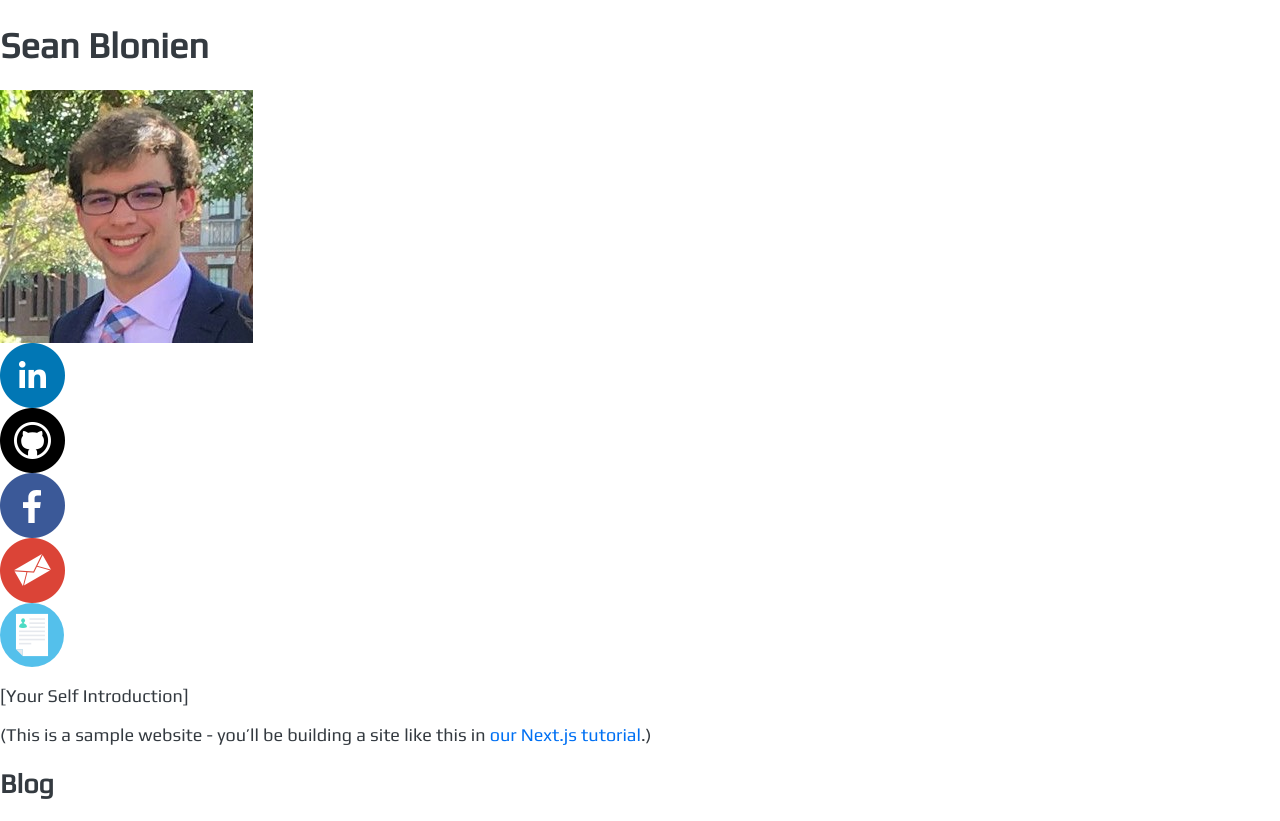
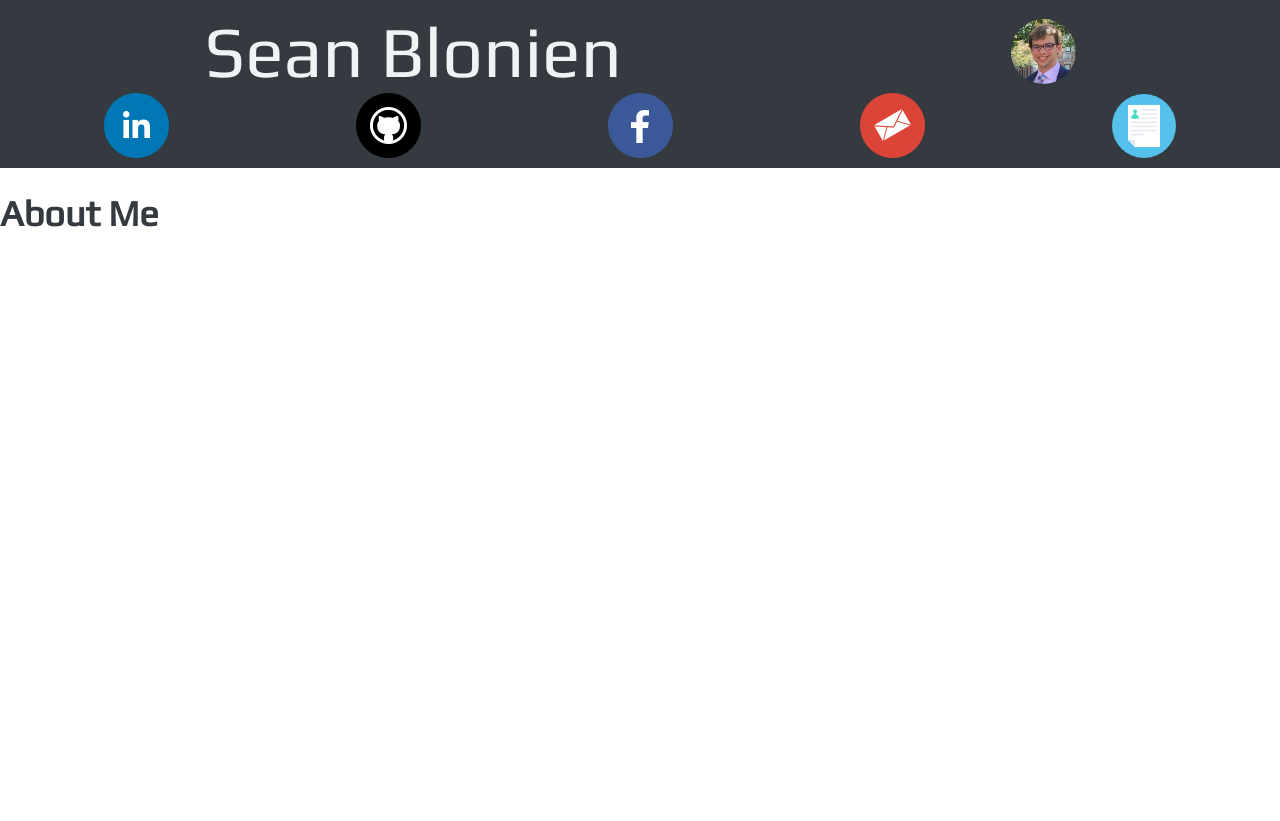
Before and after one commit to seanblonien/personal-website, a Next.js app: page / in a window 1280 px wide. After the commit the page ends 800 px from the top, so only its background shows below. Built offline with nearby package versions, Linux system fonts and the light colour scheme.

Commit message:
Updated home page, fixed build

```diff
--- a/components/layout.tsx
+++ b/components/layout.tsx
@@ -1,5 +1,4 @@
 import Head from 'next/head';
-import Link from 'next/link';
 import React from 'react';
 import {NavbarData} from '../lib/data';
 // eslint-disable-next-line css-modules/no-unused-class
@@ -9,13 +8,7 @@ Layout.defaultProps = {
   home: undefined,
 };
 
-export default function Layout({
-  children,
-  home,
-}: {
-  children: React.ReactNode;
-  home?: boolean;
-}): JSX.Element {
+export default function Layout(): JSX.Element {
   return (
     <>
       <Head>
@@ -28,10 +21,16 @@ export default function Layout({
         />
         <meta name='description' content="Sean Blonien's personal website." />
       </Head>
-      <header className={`nav-bar ${styles.fromAbove}`}>
-        <h1 className='expand text-center text-white d-inline'>Sean Blonien</h1>
-        <img src='/images/me.jpg' alt='Sean Blonien Profile' className='nav-icon' />
-        <div className='nav-links'>
+      <header className={`${styles.navBar} ${styles.fromAbove}`}>
+        <div className={`${styles.gridContainer}`}>
+          <p className={`${styles.navTitle} ${styles.gridItem} ${styles.expand}`}>Sean Blonien</p>
+          <img
+            src='/images/me.jpg'
+            alt='Sean Blonien Profile'
+            className={`${styles.navIcon} ${styles.gridItem}`}
+          />
+        </div>
+        <div className={`${styles.gridItem} ${styles.gridContainer}`}>
           {NavbarData.map(item => (
             <a
               href={item.href}
@@ -46,12 +45,9 @@ export default function Layout({
           ))}
         </div>
       </header>
-      <main>{children}</main>
-      {!home && (
-        <div>
-          <Link href='/'>← Back to home</Link>
-        </div>
-      )}
+      <main>
+        <h1>About Me</h1>
+      </main>
     </>
   );
 }
--- a/package.json
+++ b/package.json
@@ -6,8 +6,8 @@
     "dev": "next dev",
     "build": "next build",
     "start": "next start",
-    "lint": "eslint --cache --ext .ts,.js,.tsx,.jsx . && stylelint **/*.css",
-    "lint:fix": "eslint --cache --ext .ts,.js,.tsx,.jsx . --fix && stylelint **/*.css --fix"
+    "lint": "eslint --cache --ext .ts,.js,.tsx,.jsx . && stylelint **/*css",
+    "lint:fix": "eslint --cache --ext .ts,.js,.tsx,.jsx . --fix && stylelint **/*css --fix"
   },
   "dependencies": {
     "@zeit/next-css": "^1.0.1",
--- a/styles/styles.module.scss
+++ b/styles/styles.module.scss
@@ -43,47 +43,53 @@
 
 /* Navigation bar */
 
-#nav-bar {
-  position: inline;
-  white-space: normal;
-  min-width: 650px;
+.gridContainer {
+  display: flex;
+  flex-direction: row;
+  align-items: center;
+  justify-content: space-around;
   width: 100%;
+  max-width: 100%s;
 }
 
-.nav-bar img {
-  border-radius: 50%;
+.navBar {
+  background-color: #343a40;
+  min-width: 350px;
+  padding: 10px;
 }
 
-#nav-title {
-  position: inline;
-  display: inline;
-  float: left;
-  font-size: 2em;
-  margin: 0px 0% 0px 10%;
-  color: #f1f2f4;
-  text-decoration: none;
+.noWrap {
+  flex-wrap: nowrap;
 }
 
-#nav-links {
+.gridItem {
+  margin: auto;
+}
+
+.navTitle {
+  font-size: 72px;
+  color: #f1f2f4;
+  align-content: center;
+  justify-content: center;
+  text-align: center;
+}
+
+.navLinks {
   position: inline;
   display: inline;
   float: right;
   margin: 0px 10% 0px 0%;
 }
 
-#nav-links a {
-  text-decoration: none !important;
-}
-
-.nav-icon {
-  margin: 10px 20px 10px 20px;
+.navIcon {
+  border-radius: 50%;
   width: 65px;
   height: 65px;
 }
 
 /* Carousel */
 
-.carousel-inner {
+.carouselInner {
   text-align: center;
 }
 
@@ -98,26 +104,16 @@
   margin: 0px;
 }
 
-.project-p {
+.projectP {
   width: 700px;
 }
 
-.project-pic img,
-video {
-  max-width: 100%;
-  max-height: 100%;
-  border-radius: 50%;
-  box-shadow: 10px -5px 8px 1px #888888;
-  margin: 10px 10px;
-  overflow: auto;
-}
-
-.project-pic {
+.projectPic {
   width: 200px;
   height: 150px;
 }
 
-#carousel-projects {
+.carouselProjects {
   text-align: center;
 }
 
```
Also changed, not shown: lib/posts.ts (deleted, +0 -66 lines), pages/posts/[id].tsx (deleted, +0 -45 lines), .eslintrc.js.
